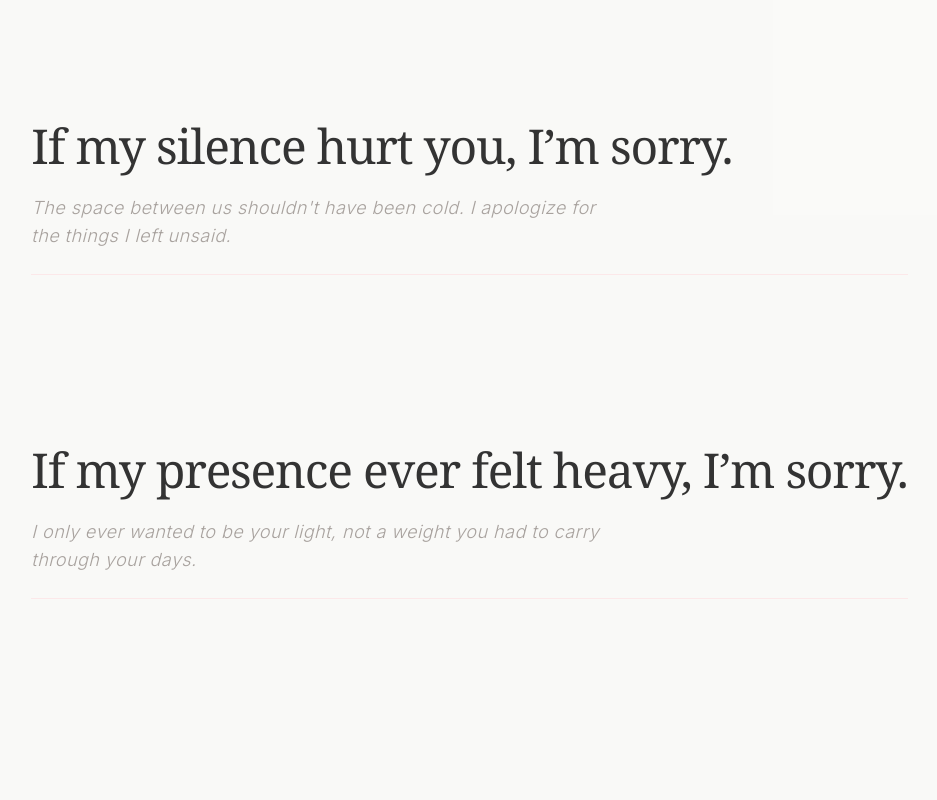
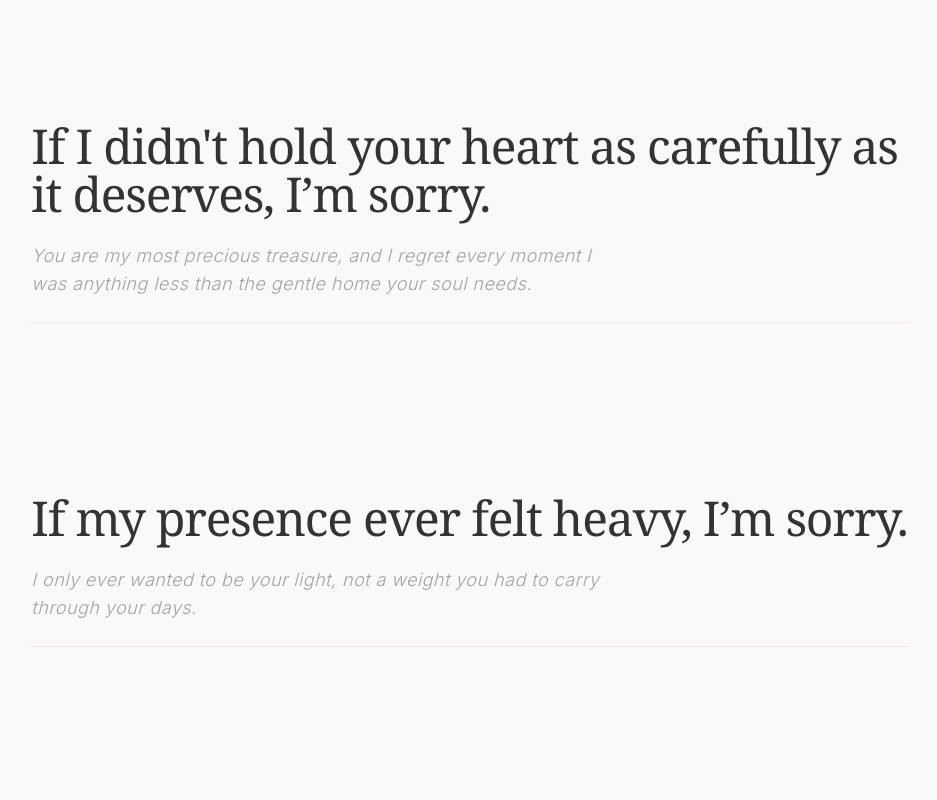
Before and after one commit to sourishdey2005/Apology--A-hazra, a React (Vite) app: page / in a window 1280 px wide. Shown: the part 2580-3380 px from the top of the page, without its empty margins (244-1181 px from the left). Built offline with nearby package versions, Linux system fonts and the light colour scheme; a web font is replaced by a local one.

Commit message:
fix(Responsibility): Refine apology statements and type PointReveal
Updates the apology text to be more heartfelt and specific. Explicitly types `PointReveal` as `React.FC` for better TypeScript compatibility and to correctly handle reserved props like `key` when iterating.

```diff
--- a/components/Responsibility.tsx
+++ b/components/Responsibility.tsx
@@ -4,7 +4,8 @@ import { motion } from 'framer-motion';
 
 const EASE = [0.22, 1, 0.36, 1] as [number, number, number, number];
 
-const PointReveal = ({ text, sub, index }: { text: string; sub: string; index: number }) => (
+// Fixed: Explicitly typed as React.FC to allow reserved props like 'key' when used in .map()
+const PointReveal: React.FC<{ text: string; sub: string; index: number }> = ({ text, sub, index }) => (
   <motion.div
     initial={{ opacity: 0, y: 40 }}
     whileInView={{ opacity: 1, y: 0 }}
@@ -43,9 +44,18 @@ const PointReveal = ({ text, sub, index }: { text: string; sub: string; index: n
 
 export const Responsibility: React.FC = () => {
   const points = [
-    { text: "If my words were careless, I’m sorry.", sub: "Sometimes language fails our intentions, and I regret every word that felt like a sharp edge." },
-    { text: "If my silence hurt you, I’m sorry.", sub: "The space between us shouldn't have been cold. I apologize for the things I left unsaid." },
-    { text: "If my presence ever felt heavy, I’m sorry.", sub: "I only ever wanted to be your light, not a weight you had to carry through your days." }
+    {
+      text: "If my words were careless, I’m sorry.",
+      sub: "Sometimes language fails our intentions, and I regret every word that felt like a sharp edge."
+    },
+    {
+      text: "If I didn't hold your heart as carefully as it deserves, I’m sorry.",
+      sub: "You are my most precious treasure, and I regret every moment I was anything less than the gentle home your soul needs."
+    },
+    {
+      text: "If my presence ever felt heavy, I’m sorry.",
+      sub: "I only ever wanted to be your light, not a weight you had to carry through your days."
+    }
   ];
 
   return (
```
